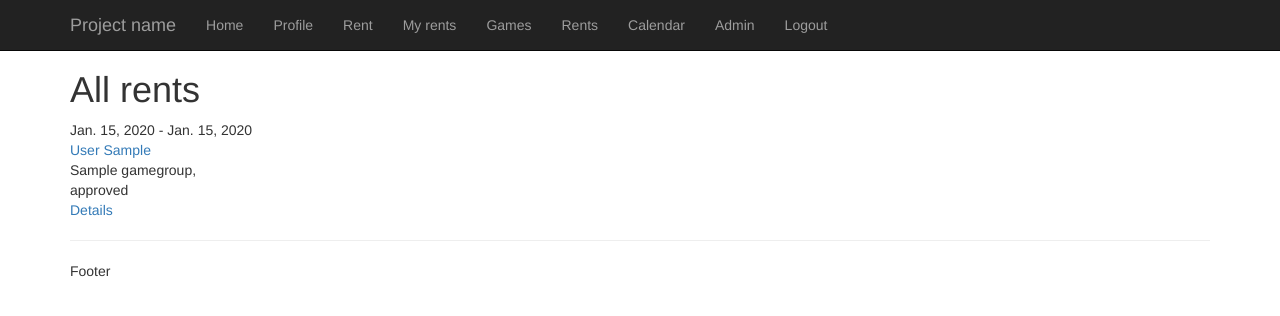
After one commit to nyirit/jatszohaz.sch, a Django app: page /rents/ in a window 1280 px wide. The commit adds this page. Shown: the top 316 px of the page. Run offline with Django 3.2, Linux system fonts and the light colour scheme; a user stored in the database is signed in; tables that the repository leaves empty hold one stand-in row (values such as "Sample post"); parts of the project's set-up code (start-up, migrations or seed data) failed here and were passed over; some libraries are stand-ins or nearby versions.

Commit message:
Rent lists

```diff
--- a/jatszohaz/jatszohaz/urls.py
+++ b/jatszohaz/jatszohaz/urls.py
@@ -17,7 +17,10 @@ urlpatterns = [
 
     # Games and renting related pages
     url(r'^games/$', views.GamesView.as_view(), name="games"),
-    url(r'^rent/$', views.RentView.as_view(), name="rent"),
+    url(r'^new-rent/$', views.NewRentView.as_view(), name="new-rent"),
+    url(r'^rent/(?P<pk>\d+)/$', views.RentView.as_view(), name="rent"),
+    url(r'^my-rents/$', views.MyRentsView.as_view(), name="my-rents"),
+    url(r'^rents/$', views.RentsView.as_view(), name="rents"),
 
     url(r'', include('social_django.urls', namespace='social')),
     url(r'^logout/', logout, {'next_page': '/'}, name='logout'),
--- a/jatszohaz/templates/base.html
+++ b/jatszohaz/templates/base.html
@@ -39,13 +39,22 @@
         <div id="navbar" class="collapse navbar-collapse">
           <ul class="nav navbar-nav">
             <li><a href="{% url 'home' %}">Home</a></li>
-            <li><a href="{% url 'my-profile' %}">Profile</a></li>
-            <li><a href="{% url 'rent' %}">Rent</a></li>
+
+            {% if user.is_authenticated %}
+              <li><a href="{% url 'my-profile' %}">Profile</a></li>
+              <li><a href="{% url 'new-rent' %}">Rent</a></li>
+              <li><a href="{% url 'my-rents' %}">My rents</a></li>
+            {% endif %}
+
             <li><a href="{% url 'games' %}">Games</a></li>
-            <li><a href="{% url 'calendar' %}">Calendar</a></li>
+            {% if perms.web.manage_rents %}
+              <li><a href="{% url 'rents' %}">Rents</a></li>
+            {% endif %}
             {%  if user.is_superuser %}
+              <li><a href="{% url 'calendar' %}">Calendar</a></li>
               <li><a href="{% url 'admin:index' %}">Admin</a></li>
             {% endif %}
+
             {% if user.is_authenticated %}
               <li><a href="{% url "logout" %}">Logout</a></li>
             {% else %}
--- /dev/null
+++ b/jatszohaz/templates/rent_detail.html
@@ -0,0 +1,6 @@
+{% extends "base.html" %}
+{% load i18n %}
+
+{% block content %}
+
+{% endblock %}
--- /dev/null
+++ b/jatszohaz/templates/rents.html
@@ -0,0 +1,19 @@
+{% extends "base.html" %}
+{% load i18n %}
+
+{% block content %}
+    <h1>All rents</h1>
+        {% for rent in object_list %}
+            {{ rent.date_from|date }} - {{ rent.date_to|date }}<br/>
+            <a href="{% url "profile" rent.renter.pk %}">{{ rent.renter.full_name2 }}</a><br/>
+            {% for game in rent.games.all %}
+                {{ game.game_group }},
+            {% endfor %}
+            <br/>
+            {{ rent.status }}<br/>
+            <a href="{% url "rent" rent.pk %}">Details</a>
+            <hr/>
+        {% empty %}
+            No rents yet.
+        {% endfor %}
+{% endblock %}
--- a/jatszohaz/web/models.py
+++ b/jatszohaz/web/models.py
@@ -155,12 +155,15 @@ class Rent(TimeStampedModel):
         (STATUS_CANCELLED, _("Cancelled"))
     )
 
-    renter = models.ForeignKey(JhUser, on_delete=models.PROTECT)
-    games = models.ManyToManyField(GamePiece, verbose_name=_("Games"), related_name=_("rents"))
+    renter = models.ForeignKey(JhUser, on_delete=models.PROTECT, related_name="rents")
+    games = models.ManyToManyField(GamePiece, verbose_name=_("Games"), related_name="rents")
     date_from = models.DateTimeField(verbose_name=_("From"), blank=False, null=False)
     date_to = models.DateTimeField(verbose_name=_("To"), blank=False, null=False)
     status = models.CharField(verbose_name=_("Status"), choices=STATUS_CHOICES, default=STATUS_PENDING, max_length=20)
     bail = models.CharField(verbose_name=_("Bail"), max_length=30, blank=True)
+
+    def __str__(self):
+        return "%s (%s - %s)" % (self.renter.full_name2(), self.date_from, self.date_to)
 
     class Meta:
         permissions = (
--- a/jatszohaz/web/views.py
+++ b/jatszohaz/web/views.py
@@ -1,5 +1,5 @@
 from django.contrib import messages
-from django.contrib.auth.mixins import LoginRequiredMixin
+from django.contrib.auth.mixins import LoginRequiredMixin, PermissionRequiredMixin
 from django.contrib.messages.views import SuccessMessageMixin
 from django.shortcuts import redirect
 from django.urls import reverse_lazy
@@ -49,8 +49,8 @@ class ProfileView(SuperuserRequiredMixin, DetailView):
     template_name = "profile_detail.html"
 
 
-class RentView(LoginRequiredMixin, SessionWizardView):
-    template_name = "rent.html"
+class NewRentView(LoginRequiredMixin, SessionWizardView):
+    template_name = "new_rent.html"
     form_list = [RentFormStep1, RentFormStep2, RentFormStep3]
 
     # https://chriskief.com/2013/05/24/django-form-wizard-and-getting-data-from-previous-steps/
@@ -95,4 +95,23 @@ class RentView(LoginRequiredMixin, SessionWizardView):
         ).save()
 
         messages.success(self.request, _("Successfully rented!"))
-        return redirect(reverse_lazy('rent'))  # TODO open specific Rent instance
+        return redirect(reverse_lazy('rent', kwargs={"pk": rent.pk}))
+
+
+class MyRentsView(LoginRequiredMixin, ListView):
+    model = Rent
+    template_name = "my-rents.html"
+
+    def get_queryset(self):
+        return self.request.user.rents.all()
+
+
+class RentsView(PermissionRequiredMixin, ListView):
+    model = Rent
+    template_name = "rents.html"
+    permission_required = 'web.manage_rents'
+
+
+class RentView(LoginRequiredMixin, DetailView):
+    model = Rent
+    template_name = "rent_detail.html"
```
Also changed, not shown: jatszohaz/templates/my-rents.html (added, +18 -0 lines), jatszohaz/templates/new_rent.html (renamed from jatszohaz/templates/rent.html), jatszohaz/web/migrations/0008_auto_20171211_1240.py (added).
